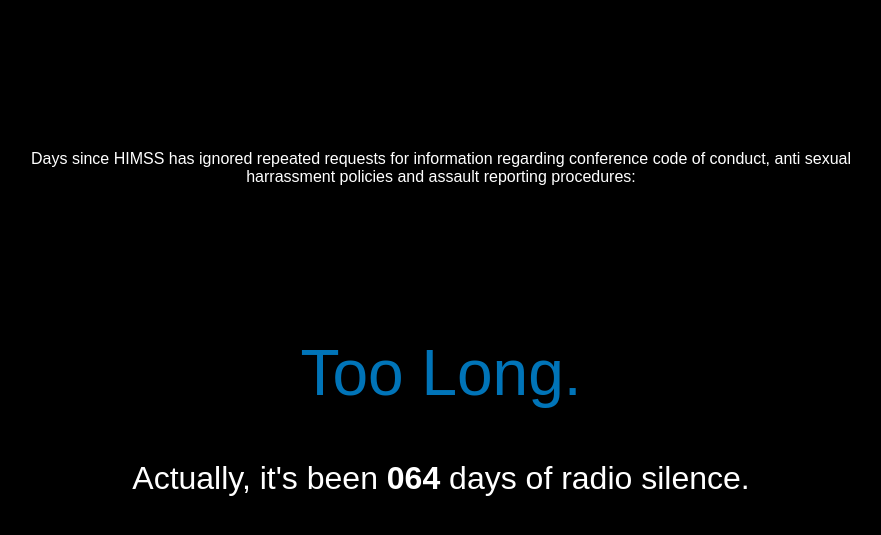
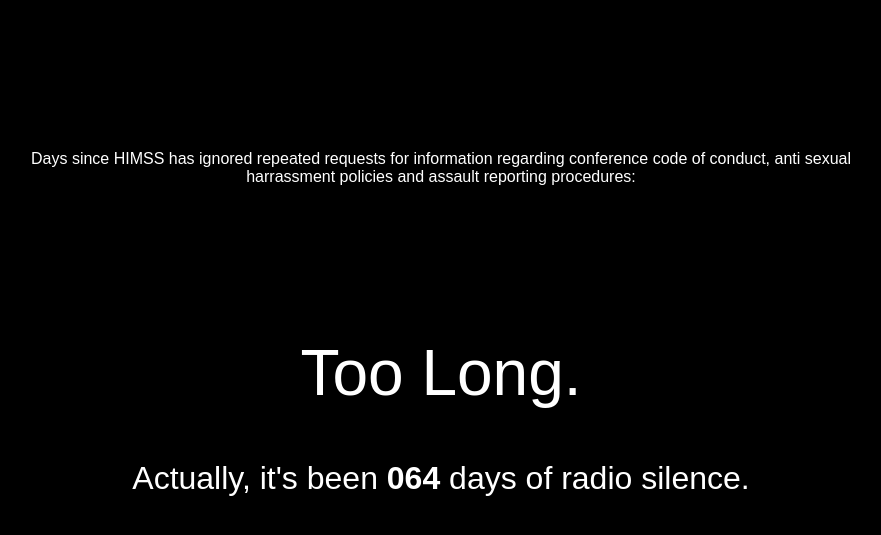
Before and after one commit to laurenstill/laurenstill.github.io, a Jekyll site: the page himssplzrespond.html, which Jekyll copies as it is, in a window 1280 px wide. Shown: the top 535 px of the page, without its empty margins (199-1080 px from the left). Built offline with Jekyll 4.4.1, drawn with Linux system fonts in a browser that asks for light colours.

Commit message:
Update himssplzrespond.html

```diff
--- a/himssplzrespond.html
+++ b/himssplzrespond.html
@@ -63,9 +63,9 @@
 text-decoration:none;
 font-family:arial,helvetica;
 }
-a:link {color:#0074B8;}
-a:visited {color:#AAAAFF;}
-a:hover {background-color:#FFFFFF;}
+a:link {color:#fff;}
+a:visited {color:#fff;}
+a:hover {background-color:#000;}
 
 </style>
 </head>
```
